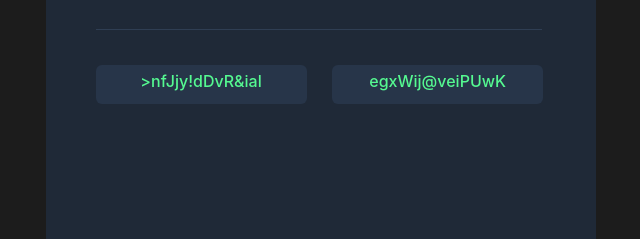
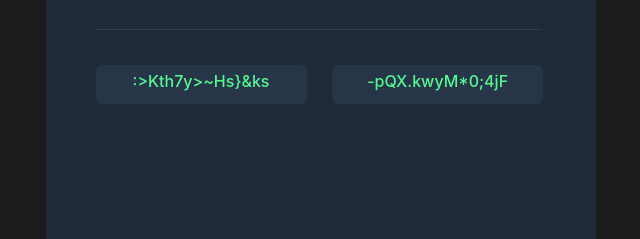
Before and after one commit to TiffyAlva/password-generator-project, a website built with Vite: page index.html in a window 1280 px wide. Both pictures are taken after a click on the button "Generate passwords". Shown: the part 390-629 px from the top of the page, 386-1026 px from the left. Built offline with nearby package versions, Linux system fonts and the light colour scheme.

Commit message:
added javascript

```diff
--- a/index.html
+++ b/index.html
@@ -1,6 +1,8 @@
 <html>
-    <head><link rel="stylesheet" href="https://cdnjs.cloudflare.com/ajax/libs/normalize/8.0.1/normalize.css">
+    <head>
+        <link rel="stylesheet" href="https://cdnjs.cloudflare.com/ajax/libs/normalize/8.0.1/normalize.css">
         <link rel="stylesheet" href="index.css">
+        <title>Password Generator</title>
     </head>
     <body>
         <div class="container">
@@ -11,11 +13,11 @@
             <button id="generate-button">Generate passwords</button>
             <div id="line"></div>
             <div class="password-field">
-                <div class="psw" id="field1"> >nfJjy!dDvR&ial</div>
+                <div class="psw" id="field1"> </div>
             </div>
             <div class="password-field">
-               <div class="psw" id="field2"> egxWij@veiPUwK</div>
+               <div class="psw" id="field2"></div>
            </div>
-        <script src="index.js"></script>
+        <script src="./index.js"></script>
     </body>
 </html>
--- a/index.js
+++ b/index.js
@@ -1,2 +1,25 @@
 const characters = ["A","B","C","D","E","F","G","H","I","J","K","L","M","N","O","P","Q","R","S","T","U","V","W","X","Y","Z","a","b","c","d","e","f","g","h","i","j","k","l","m","n","o","p","q","r","s","t","u","v","w","x","y","z", "0", "1", "2", "3", "4", "5", "6", "7", "8", "9","~","`","!","@","#","$","%","^","&","*","(",")","_","-","+","=","{","[","}","]",",","|",":",";","<",">",".","?",
 "/"];
+
+
+let generateBtn = document.getElementById("generate-button")
+let fieldOne = document.getElementById("field1")
+let fieldTwo = document.getElementById("field2")
+
+function getRandomCharacter() {
+    let randomNumber = Math.floor(Math.random() * characters.length)
+    return characters[randomNumber]
+}
+
+function generatePassword() {
+    let randomPassword = ""
+    for (let i = 0; i < 15; i++) {
+        randomPassword += getRandomCharacter()
+    }
+    return randomPassword
+}
+
+generateBtn.addEventListener("click",()=>{
+        fieldOne.textContent = generatePassword()
+        fieldTwo.textContent = generatePassword()
+})
```
